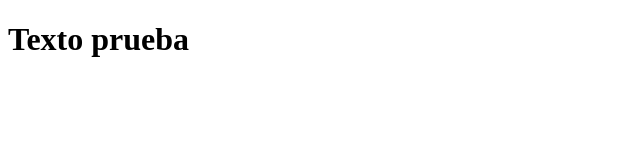
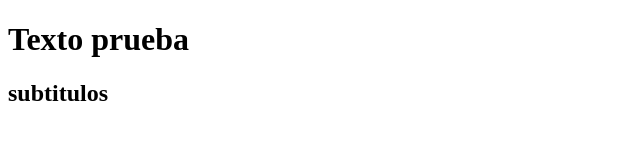
Before and after one commit to Facuxeneize/Practica-utn, a plain HTML site: page index.html in a window 1280 px wide. Shown: the whole page, without its empty margins (0-640 px from the left). Drawn offline with Linux system fonts and the light colour scheme.

Commit message:
modified files[C

```diff
--- a/index.html
+++ b/index.html
@@ -8,5 +8,6 @@
 </head>
 <body>
     <h1>Texto prueba</h1>
+    <h2>subtitulos</h2>
 </body>
 </html>
--- a/style.css
+++ b/style.css
@@ -0,0 +1,5 @@
+*{
+    margin: 0;
+    padding: 0;
+    box-sizing: border-box;
+}
```
